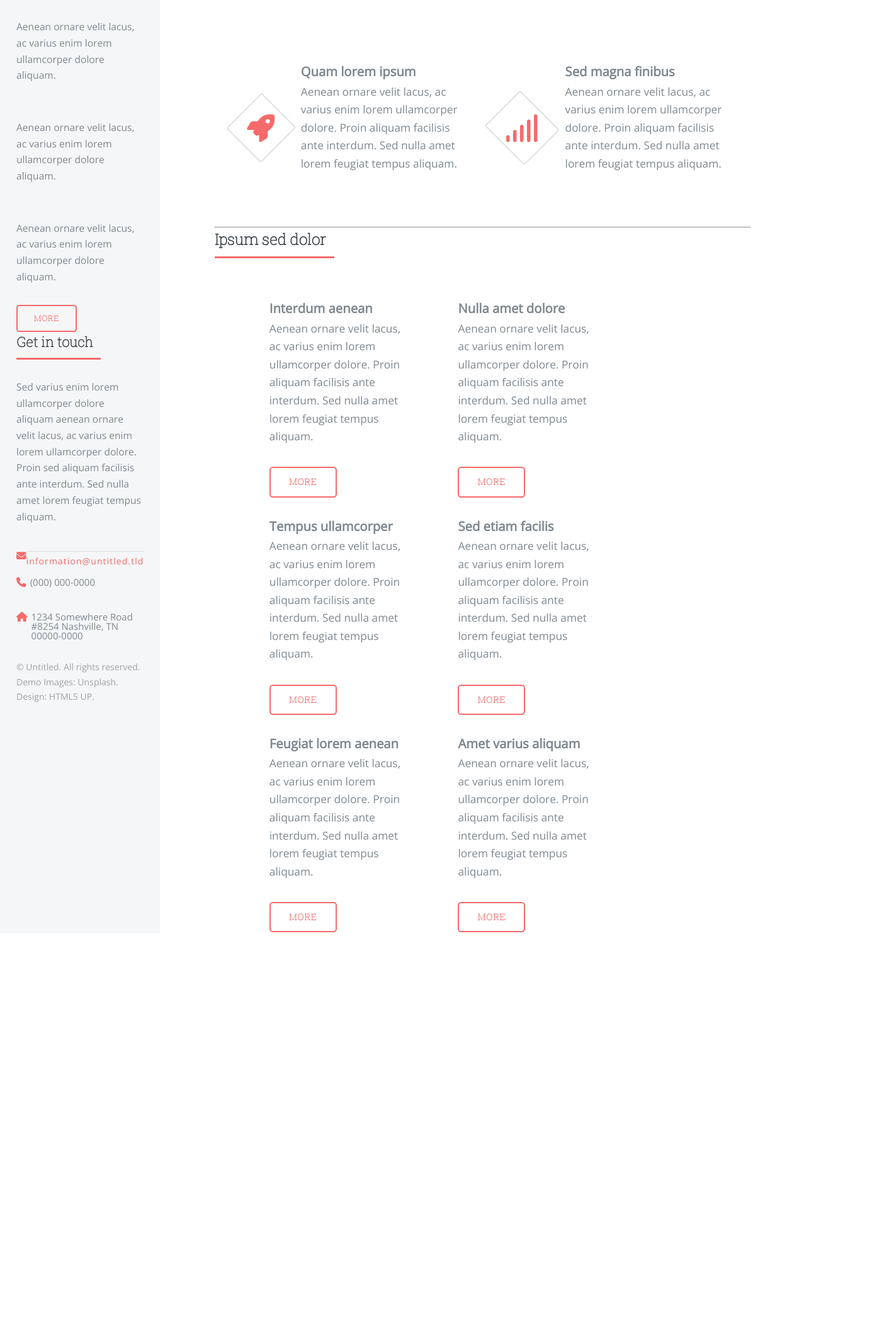
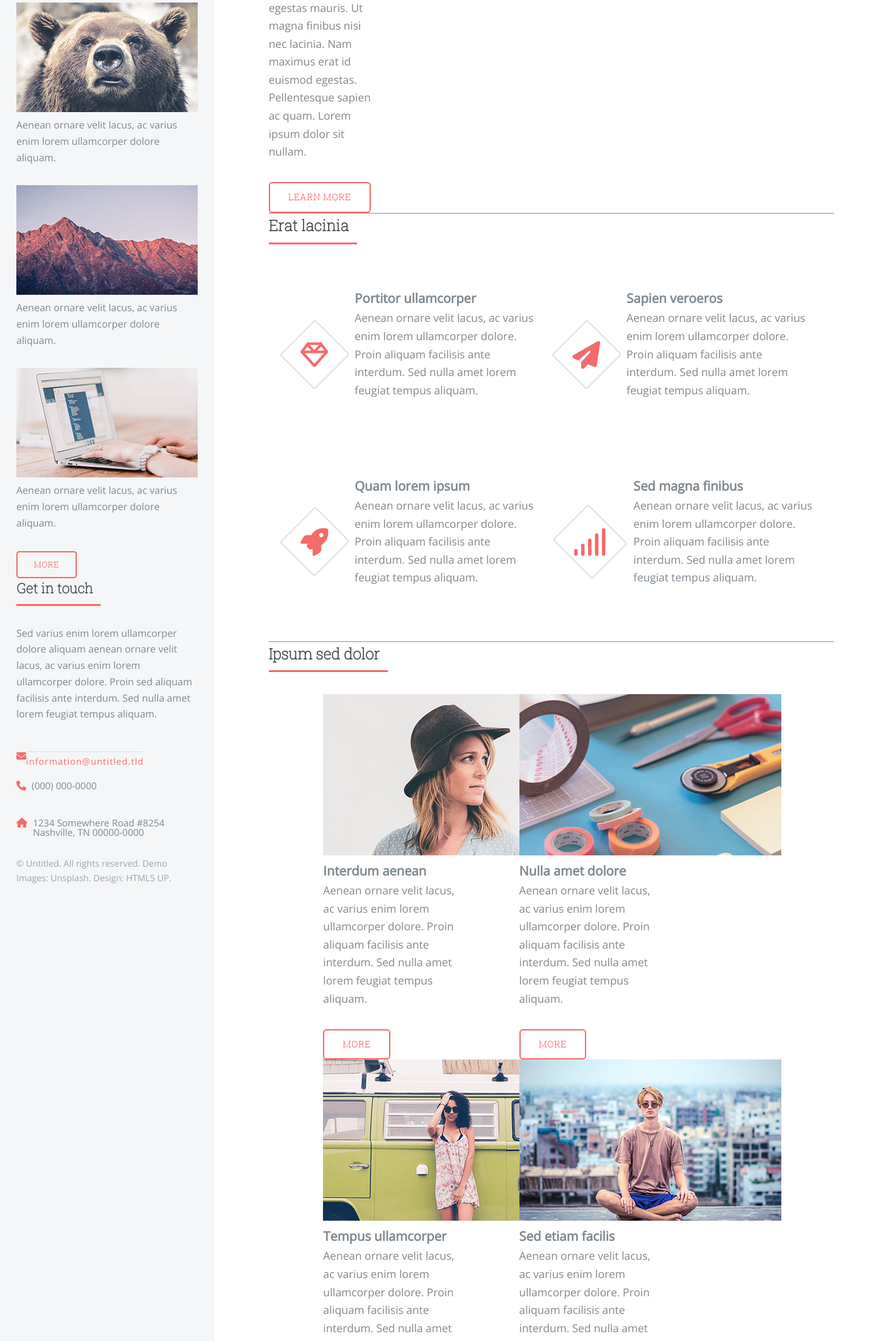
Before and after one commit to daw2-sorroche23/Zeus-DAW_m9_PR1-HTML5-i-CSS3-, a plain HTML site: page index.html in a window 1280 px wide. Shown: the part 671-2800 px from the top of the page at 63% size, 1412 px wide, since content can reach past the window. Before the commit the page ends 2153 px from the top, so only its background shows below. Drawn offline with nearby package versions, Linux system fonts and the light colour scheme; the site is published under a folder, as on GitHub Pages, so addresses that start at the root find nothing.

Commit message:
Update index.html

```diff
--- a/index.html
+++ b/index.html
@@ -80,17 +80,17 @@
                             </header>
 
                             <article>
-                                <a href="#" class="imagen"><img src="/imagen/pic07.jpg" alt=""></a>
+                                <a href="#" class="imagen"><img src="./imagen/pic07.jpg" alt=""></a>
                                 <p>Aenean ornare velit lacus, ac varius enim lorem ullamcorper dolore aliquam.</p>
 
                             </article>
                             <article>
-                                <a href="#" class="imagen"><img src="/imagen/pic08.jpg" alt=""></a>
+                                <a href="#" class="imagen"><img src="./imagen/pic08.jpg" alt=""></a>
                                 <p>Aenean ornare velit lacus, ac varius enim lorem ullamcorper dolore aliquam.</p>
 
                             </article>
                             <article>
-                                <a href="#" class="imagen"><img src="/imagen/pic09.jpg" alt=""></a>
+                                <a href="#" class="imagen"><img src="./imagen/pic09.jpg" alt=""></a>
                                 <p>Aenean ornare velit lacus, ac varius enim lorem ullamcorper dolore aliquam.</p>
                             </article>
                             <a href="#" class="boton">MORE</a>
@@ -126,7 +126,7 @@
                         <a href="#" class="boton">LEARN MORE</a>
                     </div>
                     <div>
-                    <img src="/imagen/pic10.jpg" alt="tatuaje">
+                    <img src="./imagen/pic10.jpg" alt="tatuaje">
                     </div>
                 </div>
                 <hr>
@@ -192,7 +192,7 @@
                     <div class="publicaciones">
                         <article class="articulo">
                             <a href="#" class="imagen">
-                                <img src="/imagen/pic01.jpg" alt="">
+                                <img src="./imagen/pic01.jpg" alt="">
                             </a>
                             <h3>Interdum aenean</h3>
                             <p>Aenean ornare velit lacus, ac varius enim lorem ullamcorper dolore. Proin aliquam facilisis ante interdum. Sed nulla amet lorem feugiat tempus aliquam.</p>
@@ -200,7 +200,7 @@
                         </article>
                         <article class="articulo">
                             <a href="#" class="imagen">
-                                <img src="/imagen/pic02.jpg" alt="">
+                                <img src="./imagen/pic02.jpg" alt="">
                             </a>
                             <h3>Nulla amet dolore</h3>
                             <p>Aenean ornare velit lacus, ac varius enim lorem ullamcorper dolore. Proin aliquam facilisis ante interdum. Sed nulla amet lorem feugiat tempus aliquam.</p>
@@ -208,7 +208,7 @@
                         </article>
                         <article class="articulo">
                             <a href="#" class="imagen">
-                                <img src="/imagen/pic03.jpg" alt="">
+                                <img src="./imagen/pic03.jpg" alt="">
                             </a>
                             <h3>Tempus ullamcorper</h3>
                             <p>Aenean ornare velit lacus, ac varius enim lorem ullamcorper dolore. Proin aliquam facilisis ante interdum. Sed nulla amet lorem feugiat tempus aliquam.</p>
@@ -216,7 +216,7 @@
                         </article>
                         <article class="articulo">
                             <a href="#" class="imagen">
-                                <img src="/imagen/pic04.jpg" alt="">
+                                <img src="./imagen/pic04.jpg" alt="">
                             </a>
                             <h3>Sed etiam facilis</h3>
                             <p>Aenean ornare velit lacus, ac varius enim lorem ullamcorper dolore. Proin aliquam facilisis ante interdum. Sed nulla amet lorem feugiat tempus aliquam.</p>
@@ -224,7 +224,7 @@
                         </article>
                         <article class="articulo">
                             <a href="#" class="imagen">
-                                <img src="/imagen/pic05.jpg" alt="">
+                                <img src="./imagen/pic05.jpg" alt="">
                             </a>
                             <h3>Feugiat lorem aenean</h3>
                             <p>Aenean ornare velit lacus, ac varius enim lorem ullamcorper dolore. Proin aliquam facilisis ante interdum. Sed nulla amet lorem feugiat tempus aliquam.</p>
@@ -232,7 +232,7 @@
                         </article>
                         <article class="articulo">
                             <a href="#" class="imagen">
-                                <img src="/imagen/pic06.jpg" alt="">
+                                <img src="./imagen/pic06.jpg" alt="">
                             </a>
                             <h3>Amet varius aliquam</h3>
                             <p>Aenean ornare velit lacus, ac varius enim lorem ullamcorper dolore. Proin aliquam facilisis ante interdum. Sed nulla amet lorem feugiat tempus aliquam.</p>
```
